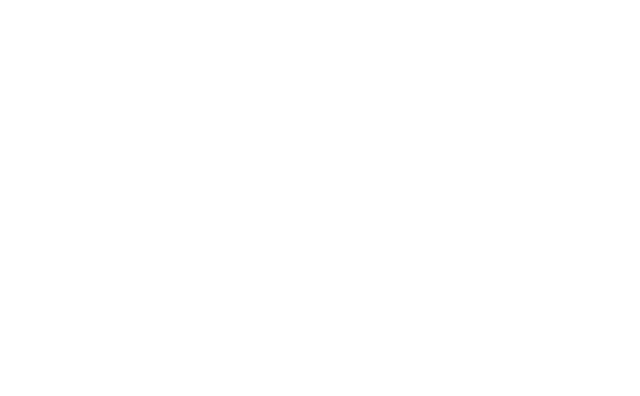
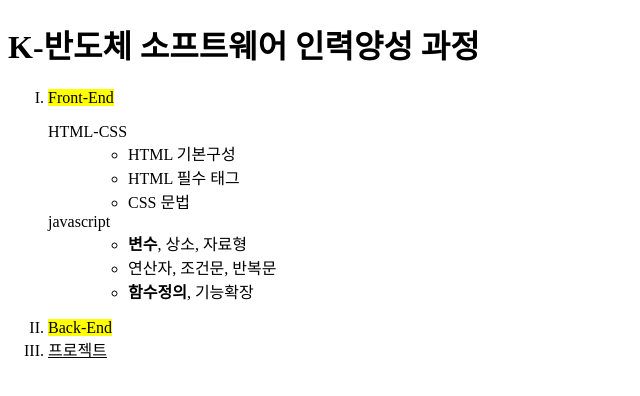
Before and after one commit to mijeongk/box, a plain HTML site: page 2023.07.06/html_study1.html in a window 1280 px wide. Shown: the whole page, without its empty margins (0-640 px from the left). Drawn offline with Linux system fonts and the light colour scheme.

Commit message:
2023.07.05복습

```diff
--- a/2023.07.06/html_study1.html
+++ b/2023.07.06/html_study1.html
@@ -12,6 +12,49 @@
         3. 64bit- 다운로드
         4. 다운로드 파일 실행하여 설치진행
         5. 설치 중 visual code 항목 선택하기
+        6. f1 키를 누르고 git clone 입력하기
+        7. 복제(재귀)라고 써있는거 누르면 안됨!!!
+        8. git clone으로 선택하고 git hub 주소 붙여넣기
+        9. 엔터
+        10. 저장소로 사용할 폴더 선택
+        11.
+            git config --global user.email "rkdalwjd17@gmail.com"
+            git config --global user.name "mijeongk"
+        이것을 터미널에 입력하기
+        12. 끝!
+        13. 로그인 창이 나타나지 않으면 새파일을 만들어서 커밋과 동기화를 하면 나타난다.
+        https://github.com/mijeongk/box/commits?author=mijeongk
+
+        vscode에서 git clone으로 설정하는거 찾아서 하기!
+
     -->
+
+    <h1>K-반도체 소프트웨어 인력양성 과정</h1>
+    <ol type="I">
+        <li>
+            <mark>Front-End</mark>
+            <dl>
+                <dt>HTML-CSS</dt>
+                <dd>
+                    <ul>
+                        <li>HTML 기본구성</li>
+                        <li>HTML 필수 태그</li>
+                        <li>CSS 문법</li>
+                    </ul>
+                </dd>
+                <dt>javascript</dt>
+                <dd>
+                    <ul>
+                        <li><strong>변수</strong>, 상소, 자료형</li>
+                        <li>연산자, 조건문, 반복문</li>
+                        <li><b>함수정의</b>, 기능확장</li>
+                    </ul>
+                </dd>
+            </dl>
+        </li>
+        <li><mark>Back-End</mark></li>
+        <li><u>프로젝트</u></li>
+    </ol>
+
 </body>
 </html>
```
